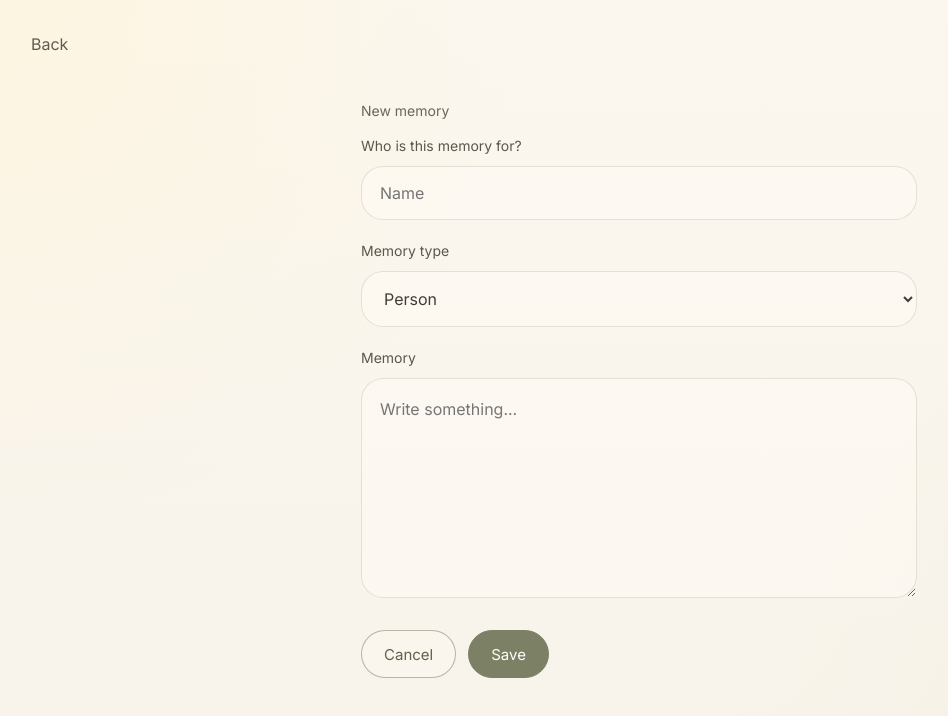
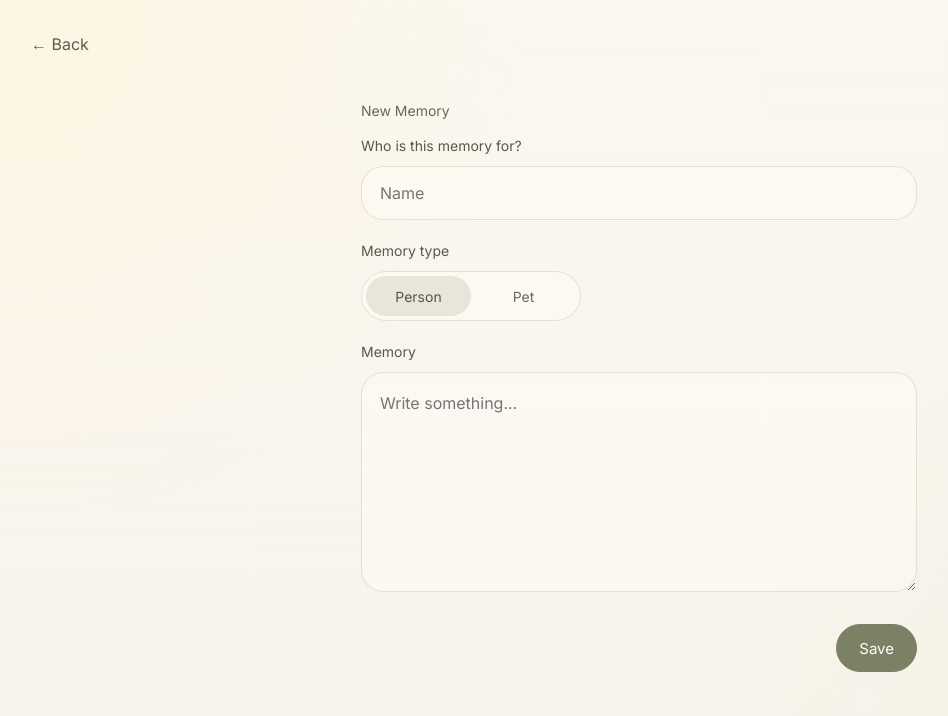
Before and after one commit to Everlincoln/Echo, a React (Vite) app: page / in a window 1280 px wide. Both pictures are taken after a click on the button "Create a Memory". Shown: the top 716 px of the page, without its empty margins (1-949 px from the left). Built offline with nearby package versions, Linux system fonts and the light colour scheme.

Commit message:
Refactor memory entry structure and enhance UI components. Update memory type selection to use segmented buttons for better accessibility. Improve styling for memory menu and entry elements, and adjust layout for editor actions.

```diff
--- a/src/App.css
+++ b/src/App.css
@@ -26,7 +26,6 @@ body {
 
 button,
 input,
-select,
 textarea {
   font: inherit;
 }
@@ -169,9 +168,15 @@ button {
   padding-top: 0;
 }
 
+.memoryEntryShell {
+  position: relative;
+  overflow: visible;
+}
+
 .memoryEntry {
   position: relative;
   padding-right: 88px;
+  background: transparent;
 }
 
 .memoryEntryHeader {
@@ -222,8 +227,11 @@ button {
 
 .menuButton {
   min-height: auto;
-  padding: 0 4px;
+  width: 34px;
+  height: 34px;
+  padding: 0;
   border: none;
+  border-radius: 999px;
   background: transparent;
   color: #605d52;
   font-size: 20px;
@@ -232,14 +240,15 @@ button {
 
 .memoryMenu {
   position: absolute;
-  top: 32px;
+  top: 34px;
   right: 0;
-  min-width: 120px;
-  padding: 8px;
-  border: 1px solid rgba(124, 129, 102, 0.15);
+  min-width: 128px;
+  padding: 7px;
+  border: 1px solid rgba(124, 129, 102, 0.12);
   border-radius: 18px;
-  background: rgba(251, 247, 239, 0.95);
-  backdrop-filter: blur(12px);
+  background: rgba(250, 246, 238, 0.96);
+  box-shadow: 0 10px 26px rgba(90, 84, 68, 0.08);
+  backdrop-filter: blur(16px);
   display: flex;
   flex-direction: column;
   gap: 2px;
@@ -247,11 +256,12 @@ button {
 
 .memoryMenu button {
   min-height: auto;
-  padding: 10px 12px;
+  padding: 9px 11px;
   border: none;
   border-radius: 12px;
   background: transparent;
   color: #4f4b42;
+  font-size: 14px;
   text-align: left;
 }
 
@@ -296,9 +306,11 @@ button {
 .deletePromptActions,
 .editorActions {
   display: flex;
-  flex-wrap: wrap;
-  gap: 12px;
   margin-top: 20px;
+}
+
+.editorActions {
+  justify-content: flex-end;
 }
 
 .createScreen {
@@ -340,8 +352,31 @@ button {
   color: #6f7860;
 }
 
+.segmentedControl {
+  display: inline-grid;
+  grid-template-columns: repeat(2, minmax(0, 1fr));
+  width: min(100%, 220px);
+  padding: 4px;
+  border: 1px solid rgba(124, 129, 102, 0.2);
+  border-radius: 999px;
+  background: rgba(255, 252, 245, 0.52);
+}
+
+.segmentButton {
+  min-height: 40px;
+  padding: 0 16px;
+  border: none;
+  background: transparent;
+  color: #6b685d;
+  font-size: 14px;
+}
+
+.segmentButtonActive {
+  background: rgba(124, 129, 102, 0.16);
+  color: #545844;
+}
+
 .memoryForm input,
-.memoryForm select,
 .memoryForm textarea {
   width: 100%;
   border: 1px solid rgba(124, 129, 102, 0.2);
@@ -426,18 +461,19 @@ button {
 .secondaryButton:hover,
 .textNavButton:hover,
 .menuButton:hover,
-.memoryMenu button:hover {
+.memoryMenu button:hover,
+.segmentButton:hover {
   opacity: 0.82;
 }
 
 .memoryForm input:focus,
-.memoryForm select:focus,
 .memoryForm textarea:focus,
 .primaryButton:focus-visible,
 .secondaryButton:focus-visible,
 .textNavButton:focus-visible,
 .menuButton:focus-visible,
-.memoryMenu button:focus-visible {
+.memoryMenu button:focus-visible,
+.segmentButton:focus-visible {
   outline: 2px solid rgba(124, 129, 102, 0.35);
   outline-offset: 3px;
 }
@@ -538,6 +574,14 @@ button {
     gap: 12px;
   }
 
+  .memoryMenu {
+    top: 32px;
+    right: -2px;
+    min-width: 122px;
+    padding: 7px;
+    border-radius: 16px;
+  }
+
   .memoryMessage {
     font-size: 15px;
   }
@@ -548,4 +592,13 @@ button {
     bottom: 20px;
     max-width: none;
   }
+
+  .editorActions {
+    width: 100%;
+    justify-content: stretch;
+  }
+
+  .editorActions .primaryButton {
+    width: 100%;
+  }
 }
--- a/src/App.jsx
+++ b/src/App.jsx
@@ -225,7 +225,8 @@ function App() {
                 </div>
               ) : (
                 sortedMemories.map((memory) => (
-                  <article className="memoryEntry" key={memory.id}>
+                  <article className="memoryEntryShell" key={memory.id}>
+                    <div className="memoryEntry">
                       <div className="memoryEntryHeader">
                         <p className="memoryDate">{formatMemoryDate(memory.createdAt)}</p>
 
@@ -258,6 +259,7 @@ function App() {
                       <p className={`memoryMessage${hasCjkCharacters(memory.message) ? ' memoryMessageCjk' : ''}`}>
                         {memory.message}
                       </p>
+                    </div>
                   </article>
                 ))
               )}
@@ -287,12 +289,12 @@ function App() {
         <section className="createScreen">
           <header className="editorHeader">
             <button className="textNavButton" onClick={() => goToPage(page === 'edit' ? 'memories' : 'home')}>
-              Back
+              ← Back
             </button>
           </header>
 
           <div className="editorShell">
-            <p className="eyebrow">{page === 'edit' ? 'Edit memory' : 'New memory'}</p>
+            <p className="eyebrow">{page === 'edit' ? 'Edit Memory' : 'New Memory'}</p>
 
             <form className="memoryForm">
               <label htmlFor="memory-name">Who is this memory for?</label>
@@ -306,14 +308,24 @@ function App() {
               {validation.name && <p className="formHint">{validation.name}</p>}
 
               <label htmlFor="memory-type">Memory type</label>
-              <select
+              <div
                 id="memory-type"
-                value={form.type}
-                onChange={(event) => updateForm('type', event.target.value)}
+                className="segmentedControl"
+                role="tablist"
+                aria-label="Memory type"
               >
-                <option>Person</option>
-                <option>Pet</option>
-              </select>
+                {['Person', 'Pet'].map((option) => (
+                  <button
+                    key={option}
+                    type="button"
+                    className={`segmentButton${form.type === option ? ' segmentButtonActive' : ''}`}
+                    aria-pressed={form.type === option}
+                    onClick={() => updateForm('type', option)}
+                  >
+                    {option}
+                  </button>
+                ))}
+              </div>
 
               <label htmlFor="memory-message">Memory</label>
               <textarea
@@ -325,13 +337,6 @@ function App() {
               {validation.message && <p className="formHint">{validation.message}</p>}
 
               <div className="editorActions">
-                <button
-                  type="button"
-                  className="secondaryButton subtleAction"
-                  onClick={() => goToPage(page === 'edit' ? 'memories' : 'home')}
-                >
-                  Cancel
-                </button>
                 <button type="button" className="primaryButton subtleAction" onClick={saveMemory}>
                   Save
                 </button>
```
Lines whose indentation alone changed are shown as unchanged.
